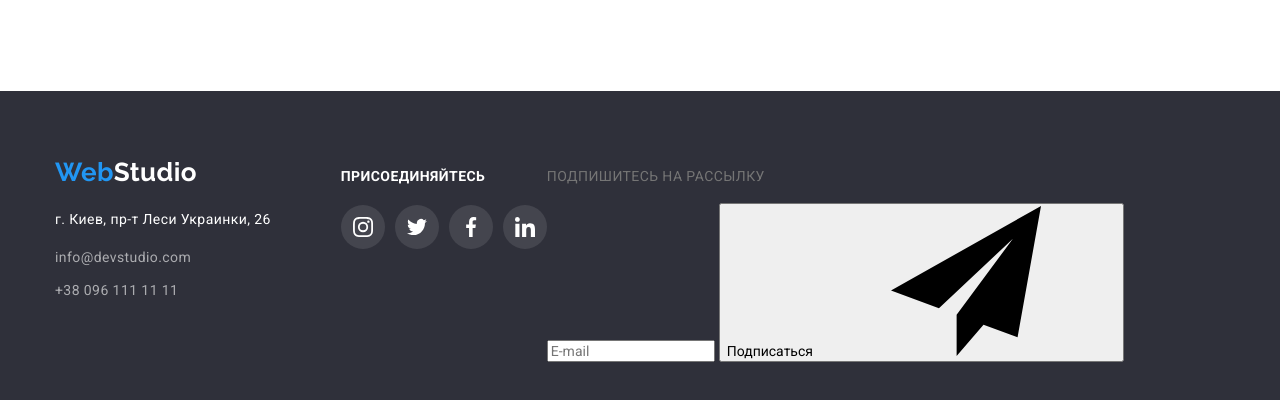
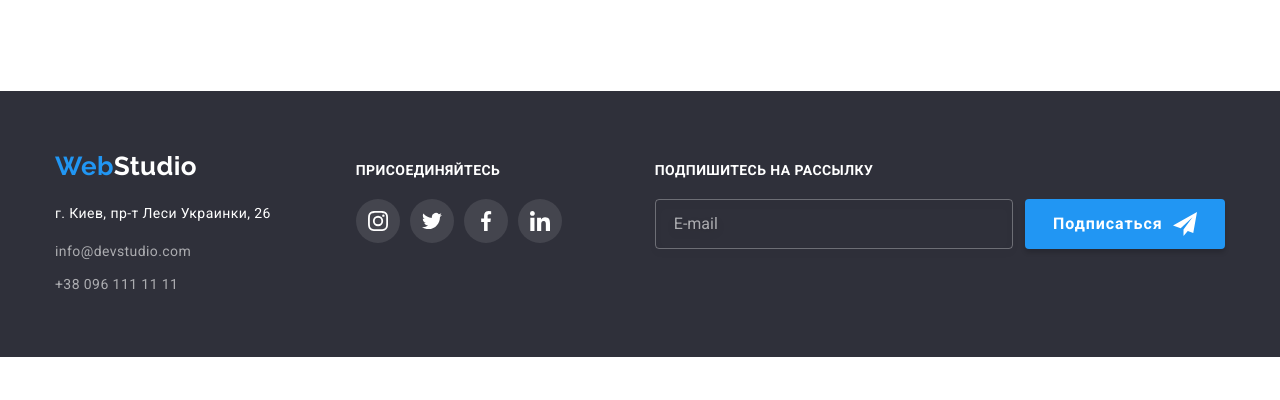
Before and after one commit to vovaryba/goit-markup-hw-06, a plain HTML site: page index.html in a window 1280 px wide. Shown: the part 2583-2983 px from the top of the page. After the commit the page ends 2940 px from the top, so only its background shows below. Drawn offline with nearby package versions, Linux system fonts and the light colour scheme.

Commit message:
Сделал в футере Подписку плюс некоторые исправления
Убрал лишнюю переменную, увеличил марджин в футере для соответствия с макетом, поменял марджин топ на марджин боттом,  стили для нового дива Подписка на рассылку

```diff
--- a/css/styles.css
+++ b/css/styles.css
@@ -6,12 +6,10 @@
   --tertiary-text-color: #ffffff;
   --logo-color: #000000;
   --accent-color: #2196f3;
-  --contacts-footer-color: ;
   --primary-background-color: #ffffff;
   --secondary-background-color: #2f303a;
   --tertiary-background-color: #f5f4fa;
   --border-header-color: #ececec;
-  --border-projects-list-color: #eeeeee;
   --content-hero-background-color: #c4c4c4;
   --content-hero-gradient-color: rgba(47, 48, 58, 0.4);
   --hero-button-hover-background-color: #188ce8;
@@ -22,6 +20,7 @@
   --footer-links-background-color: rgba(255, 255, 255, 0.1);
   --backdrop-background-color: rgba(0, 0, 0, 0.2);
 
+  --border-projects-list-color: #eeeeee;
   --project-overlay-background-color: rgba(33, 150, 243, 0.9);
 }
 body {
@@ -508,7 +507,7 @@ footer {
   align-items: baseline;
 }
 .logo-address {
-  margin-right: 70px;
+  margin-right: 85px;
 }
 /** Лого  */
 .logo-footer {
@@ -544,10 +543,14 @@ footer {
 
   transition: color 250ms var(--cubic-bezier);
 }
-/** Соцсети */
-.join-title {
+/** Соцсети и подписка */
+.join {
+  margin-right: 93px;
+}
+.join-title,
+.subscribe-title {
   margin-top: 0;
-  margin-bottom: 0;
+  margin-bottom: 20px;
 
   color: var(--tertiary-text-color);
 
@@ -558,7 +561,7 @@ footer {
 .join-social-links {
   display: flex;
   justify-content: space-between;
-  margin-top: 20px;
+  margin-top: 0;
   margin-bottom: 0;
   padding-left: 0;
 }
@@ -585,6 +588,58 @@ footer {
 .join-social-links .link-icon {
   width: 20px;
   height: 20px;
+
+  fill: currentColor;
+}
+/** Подписка */
+.subscribe-form {
+  display: flex;
+  width: 570px;
+  margin-top: 20px;
+}
+.subscribe-form .email {
+  width: 358px;
+  height: 50px;
+  margin-right: 12px;
+  padding: 15px 18px;
+  border: 1px solid rgba(255, 255, 255, 0.3);
+  border-radius: 4px;
+
+  color: #ffffff;
+  background-color: transparent;
+
+  filter: drop-shadow(0px 4px 4px rgba(0, 0, 0, 0.15));
+}
+.subscribe-form .email::placeholder {
+  color: rgba(255, 255, 255, 0.6);
+
+  font-size: 16px;
+  line-height: 1.25;
+}
+.subscribe-form .submit {
+  display: flex;
+  align-items: center;
+  justify-content: center;
+  width: 200px;
+  height: 50px;
+  border: 0;
+  border-radius: 4px;
+
+  color: #ffffff;
+  background-color: #2196f3;
+
+  box-shadow: 0px 4px 4px rgba(0, 0, 0, 0.15);
+
+  font-family: inherit;
+  font-weight: 700;
+  font-size: 16px;
+  line-height: 1.87;
+  letter-spacing: 0.06em;
+}
+.send-icon {
+  width: 24px;
+  height: 24px;
+  margin-left: 10px;
 
   fill: currentColor;
 }
```
